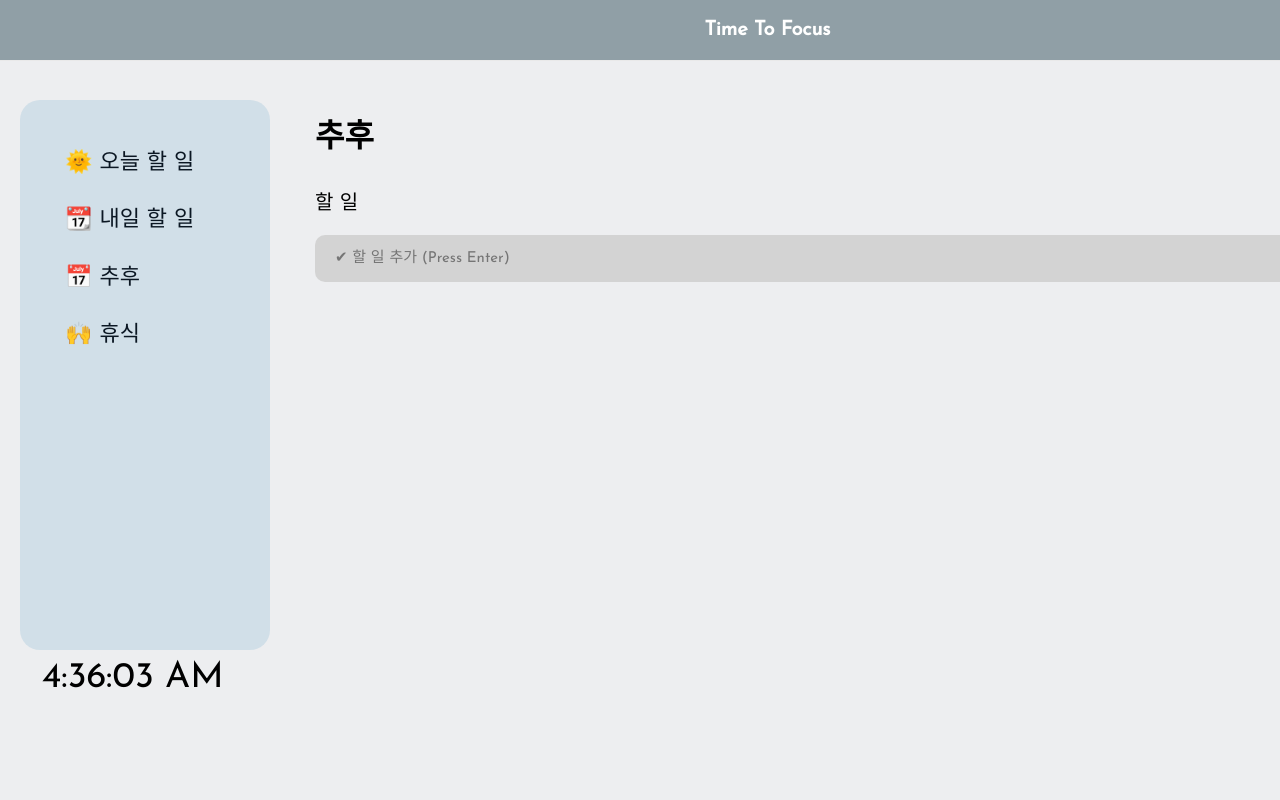
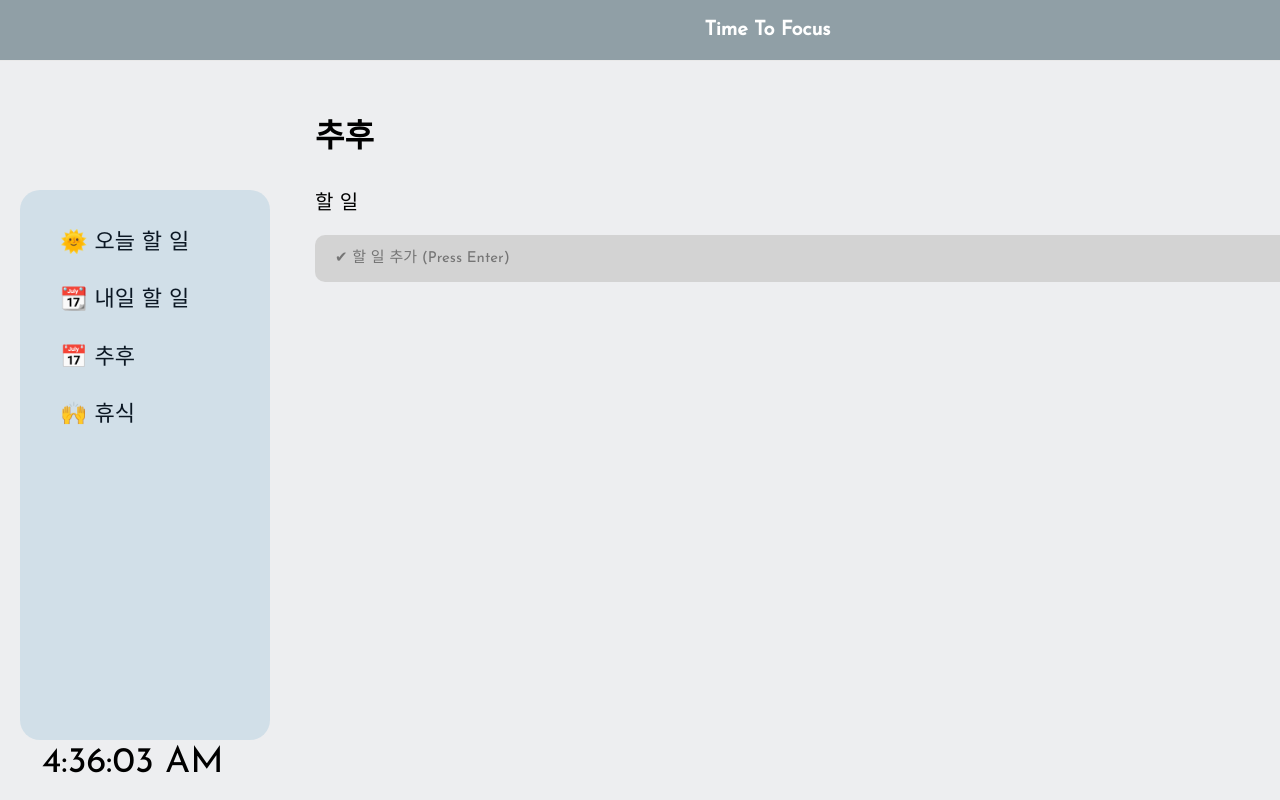
Before and after one commit to miraclee1226/Time-to-focus, a React (Create React App) app: page /someday in a window 1280 px wide. Built offline with nearby package versions, Linux system fonts and the light colour scheme; a web font is replaced by a local one.

Commit message:
Rename classNames

```diff
--- a/src/App.css
+++ b/src/App.css
@@ -9,7 +9,7 @@ body {
   background-color: #edeef0;
 }
 
-.nav {
+.header {
   display: flex;
   justify-content: center;
   align-items: center;
@@ -22,11 +22,11 @@ body {
   border-bottom: 1px solid rgb(233, 233, 233);
 }
 
-.date {
+.nowTime {
   display: flex;
   font-size: 36px;
   justify-content: flex-start;
-  margin-top: 300px;
+  margin-top: 305px;
   margin-left: 22px;
 }
 
@@ -36,40 +36,33 @@ body {
 
 }
 
-.leftnav {
-  width: 250px;
-  height: 230px;
-  margin-left: 15px;
-  padding-top: 30px;
-  border-radius: 20px;
-}
-
-.leftContainer {
+.leftNav {
+  padding-top: 20px;
+  bottom: 60px;
   border-radius: 20px;
   margin-left: 20px;
   position: fixed;
   width: 250px;
-  height: 550px;
+  height: 530px;
   background-color: #d1dfe8;
-  margin-top: 100px;
 }
 
 .auto {
   overflow: auto;
 }
 
-.leftnav a {
+.leftNav a {
   text-decoration: none;
   color:rgb(11, 23, 35);
   font-size: 22px;
 }
 
-.todoLink {
+.leftNavLink {
   display: flex;
   flex-direction: column;
   justify-content: space-around;
   height: 230px;
-  margin-left: 30px;
+  margin-left: 40px;
 }
 
 .todayContent {
@@ -171,22 +164,22 @@ body {
   background-color: rgb(233, 233, 233);
 }
 
-.scrollBar {
+.app {
   overflow: scroll;
 }
 
-.scrollBar::-webkit-scrollbar {
+.app::-webkit-scrollbar {
   width: 4px;
   height: 2px;
 }
-.scrollBar::-webkit-scrollbar-track {
+.app::-webkit-scrollbar-track {
   background-color: transparent;
 }
-.scrollBar::-webkit-scrollbar-thumb {
+.app::-webkit-scrollbar-thumb {
   border-radius: 1px;
   background-color:darkgrey
 }
-.scrollBar::-webkit-scrollbar-button {
+.app::-webkit-scrollbar-button {
   width: 0;
   height: 0;
 }
@@ -253,6 +246,7 @@ svg {
   display: flex;
   align-items: center;
   justify-content: space-between;
+  width: 1139px;
   height: 45px;
   padding: 0 20px;
   margin-bottom: 15px;
--- a/src/App.js
+++ b/src/App.js
@@ -2,51 +2,50 @@ import './App.css';
 import React from 'react';
 import {useState, useEffect} from 'react';
 import {Routes, Route, Link } from 'react-router-dom'
-import Home from './pages/Home'
+import Today from './pages/Today'
 import Tomorrow  from './pages/Tomorrow';
 import Someday from './pages/Someday'
 import Rest from './pages/Rest';
+
 
 
 function App() {
   let [time, setTime] = useState(new Date())
 
   useEffect(()=>{
-    setInterval(() => {
+    const timer = setInterval(() => {
         setTime(new Date());
     }, 1000);
-    return (
-        clearInterval()
-        )
+    return ()=>{
+      clearInterval(timer)
+    }
     }, []);
 
   return (
-    <div className='scrollBar'>
-      <div className='nav'>
+    <div className='app'>
+      <div className='header'>
         <h4>Time To Focus</h4>
       </div>
 
       <div className='allContent'>
-          <div className='leftContainer'>
-            <div className='leftnav'>
-              <div className='todoLink'>
+        <div className='leftNav'>
+          <div className='leftNavLink'>
             <Link to ="/">🌞 오늘 할 일</Link>
             <Link to="/tomorrowtodo">📆 내일 할 일</Link>
             <Link to="/someday">📅 추후</Link>
             <Link to="/rest">🙌 휴식</Link>
           </div>
+          <div className='nowTime'>
+            {time.toLocaleTimeString()}
           </div>
-          <div className='date'>{time.toLocaleTimeString()}</div>
         </div>
-
-
+      </div>
         <Routes>
-          <Route path='/' element= {<Home />} />
+          <Route path='/' element= {<Today />} />
           <Route path='/tomorrowtodo' element= {<Tomorrow />} />
           <Route path='/someday' element= {<Someday />} />
           <Route path='/rest' element= {<Rest />} />
         </Routes>
-      </div>
     </div>
   );
 }
--- a/src/pages/Home.js
+++ /dev/null
@@ -1,107 +0,0 @@
-// import userEvent from '@testing-library/user-event';
-import React from 'react';
-import {useState, useCallback, useEffect} from 'react';
-import Timer from './Timer'
-import TodoInsert from '../TodoComponents/TodoInsert';
-import TodoList from '../TodoComponents/TodoList';
-import QuotesDatabase from '../QuotesDatabase';
-
-function Home () {
-    // let min = useState(0)
-    // let sec = useState(5)
-    let [done , setDone] = useState(()=> {
-        if (typeof window !== "undefined") {
-          const saved = window.localStorage.getItem("doneInLocal");
-          if(saved !== null) {
-            return JSON.parse(saved);
-          } else {
-            return (0);
-          }
-        }
-      });
-    let [todos, setTodos] = useState(()=> {
-        if (typeof window !== "undefined") {
-          const saved = window.localStorage.getItem("todayInLocal");
-          if(saved !== null) {
-            return JSON.parse(saved);
-          } else {
-            return [];
-          }
-        }
-      });
-
-    useEffect(()=> {
-        window.localStorage.setItem("todayInLocal", JSON.stringify(todos));
-        window.localStorage.setItem("doneInLocal", JSON.stringify(done));
-      }, [todos, done]);
-
-    const addTodo = useCallback((text)=>{
-        setTodos([
-            // 이전에 있던 목록은 그대로 유지하면서
-            ...todos,
-            // 새로운 목록을 추가한 배열을 생성함
-            {
-                id: Math.random().toString(), textValue: text, checked: false
-            },
-        ]);
-
-    })
-
-
-    const onRemove = useCallback((id)=> {
-        return function (e) {
-             setTodos(todos.filter(todo => todo.id !== id))
-        }
-    })
-
-    const onToggle = useCallback((id) => {
-        return function(e) {
-            setTodos(
-                todos.map(todo=>
-                    todo.id === id ? {...todo, checked: !todo.checked} : todo
-                )
-            )
-        }
-    })
-
-    function addDone() {
-        setDone(done+1)
-    }
-
-    function removeDone() {
-        setDone(done-1)
-    }
-
-    return (
-        <div className='todoContent'>
-            <div className='todayContent'>
-                <div className='mainAndtimer'>
-                    <div>
-                        <h1>오늘</h1>
-                        <div className='todayMainContent'>
-                            <QuotesDatabase />
-                            <p>완료한 작업 개수 : {done}</p>
-                        </div>
-                    </div>
-                    <div className='homeTimer'>
-                        <Timer />
-                    </div>
-                </div>
-            </div>
-
-            {/* Add Todo */}
-            <div className='textList2'>
-                <div className='textList'>
-                    <p>할 일</p>
-                    <div className='inputButton'>
-                        <TodoInsert onAddTodo={addTodo} />
-                        <TodoList todos={todos} setTodos={setTodos} onRemove={onRemove} onToggle={onToggle} addDone={addDone} removeDone={removeDone} />
-                    </div>
-                </div>
-            </div>
-        </div>
-    )
-}
-
-
-export default React.memo(Home)
```
Lines whose indentation alone changed are shown as unchanged.
